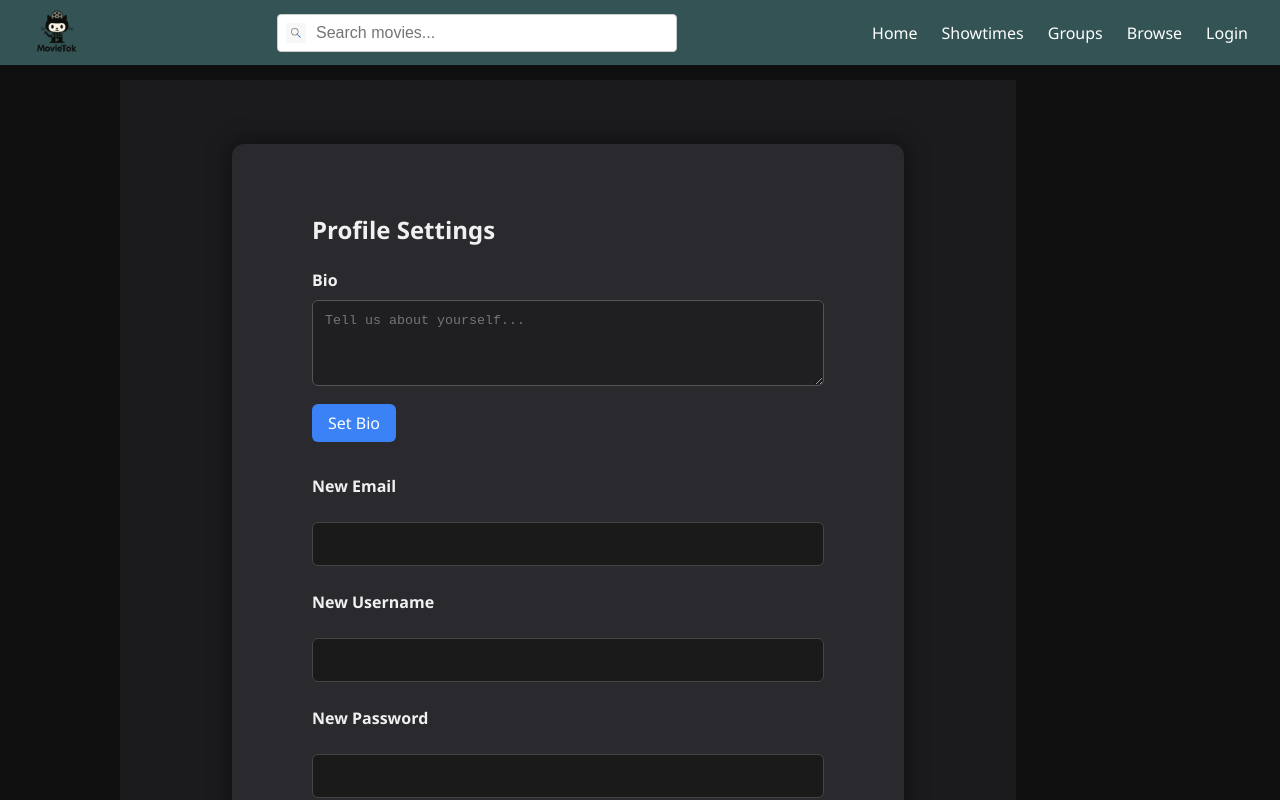
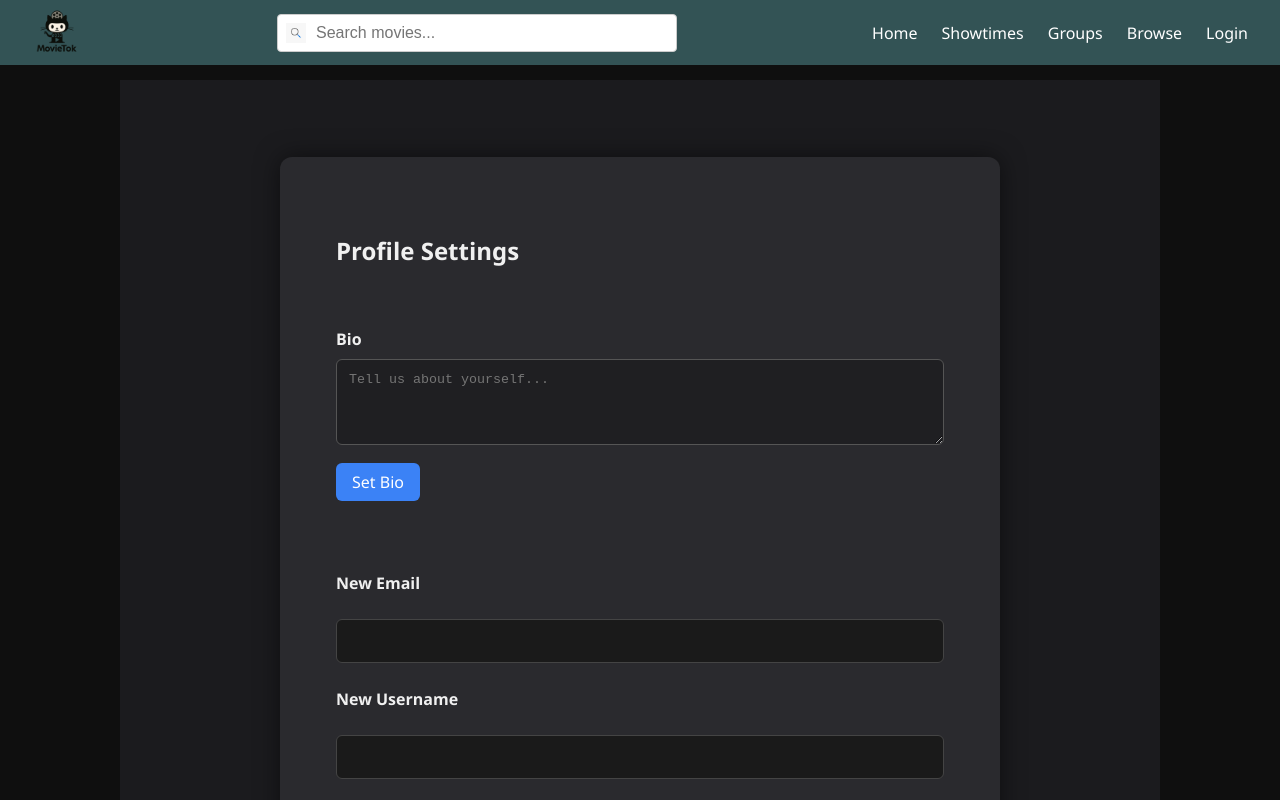
Before and after one commit to movietok/frontend, a React (Vite) app in the folder client/: page /settings in a window 1280 px wide. Built offline with nearby package versions, Linux system fonts and the light colour scheme; no server answers.

Commit message:
settings

```diff
--- a/client/src/styles/SettingsPage.css
+++ b/client/src/styles/SettingsPage.css
@@ -3,21 +3,22 @@
   background-color: #1b1b1e;
   min-height: 100vh;
   display: flex;
-  width:70vw;
   justify-content: center;
   align-items: flex-start;
-  padding: 4rem 0;
+  padding: clamp(3rem, 6vw, 5rem) 1.5rem;
 }
 
-/* Main container — now 80% wide */
+/* Main container */
 .settings-container {
   background-color: #2a2a2e;
-  width: 75%;
-  max-width: 1800px;
-  padding: 3rem 5rem;
+  width: min(100%, 720px);
+  padding: clamp(2.5rem, 5vw, 3.5rem);
   border-radius: 12px;
   box-shadow: 0 0 24px rgba(0, 0, 0, 0.5);
   color: #f0f0f0;
+  display: flex;
+  flex-direction: column;
+  gap: clamp(1.5rem, 3vw, 2.5rem);
 }
 
 /* Bio section */
```
